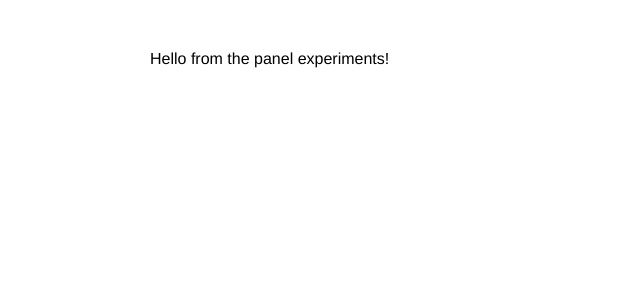
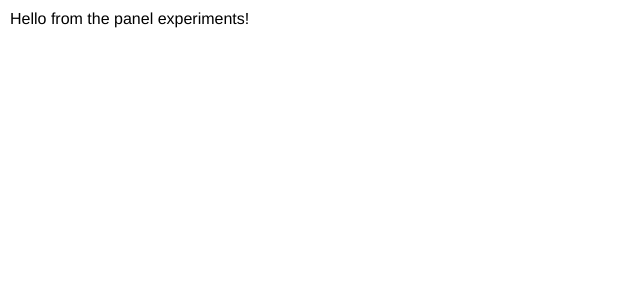
Before and after one commit to samouss/chrome-devtools-experiments, a React app: page / in a window 1280 px wide. Shown: the top 300 px of the page, without its empty margins (0-640 px from the left). Built offline with nearby package versions, Linux system fonts and the light colour scheme.

Commit message:
fix: remove unused CSS

```diff
--- a/src/panel/App.js
+++ b/src/panel/App.js
@@ -11,7 +11,7 @@ class App extends Component {
 
   render() {
     return (
-      <div style={{ width: '980px', margin: '50px auto' }}>
+      <div style={{ padding: '10px' }}>
         Hello from the panel {this.state.message}!
       </div>
     );
```
